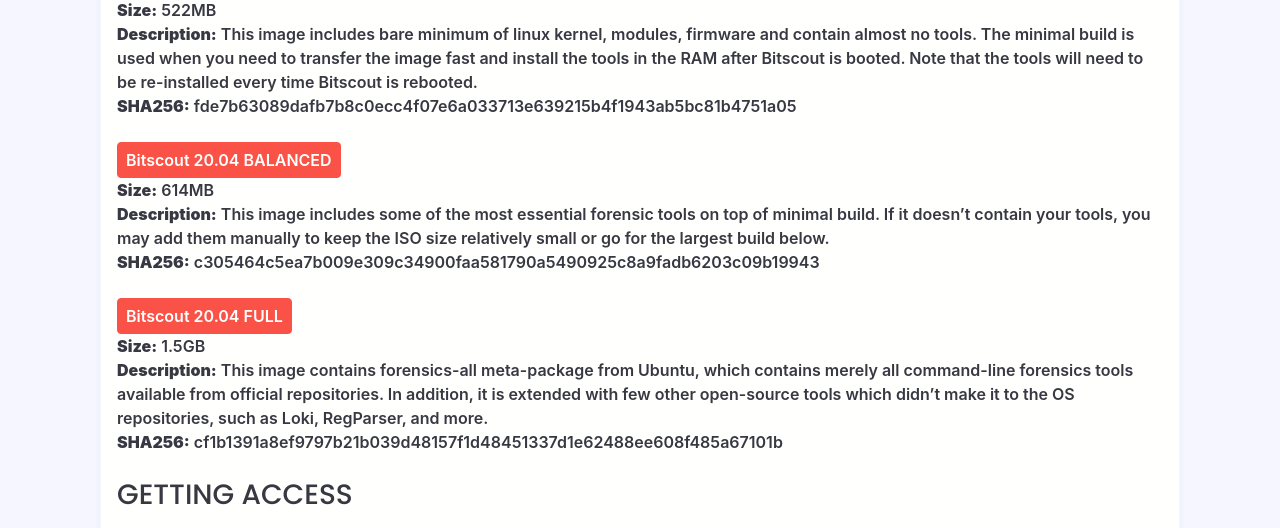
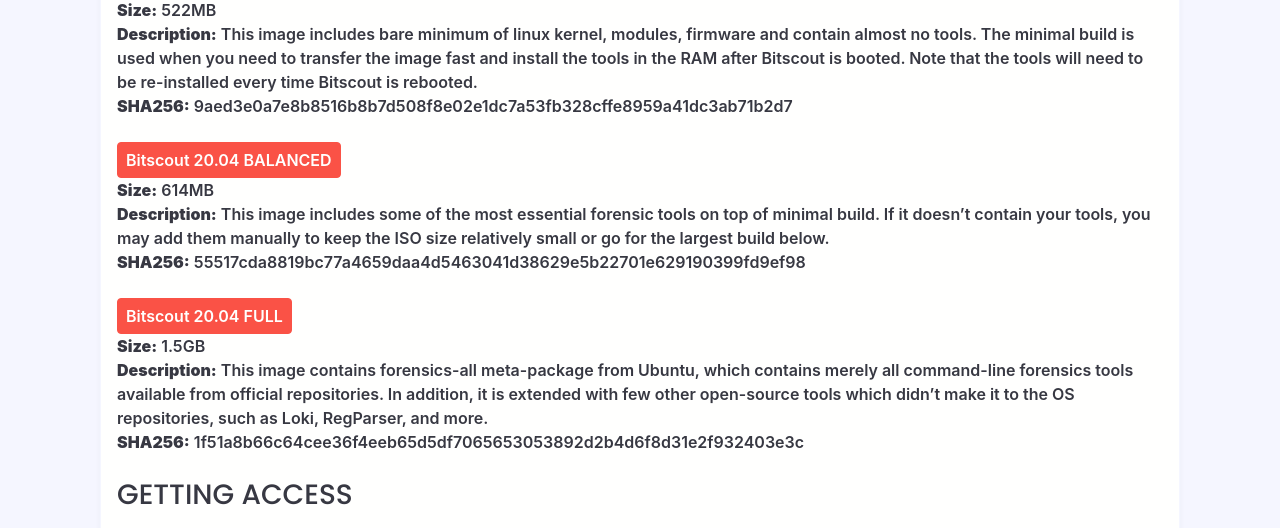
Before and after one commit to bitscout-forensics/bitscout-forensics.github.io, a Jekyll site: the page built from _posts/quick-try/2020-02-16-prebuilt-images.md, in a window 1280 px wide. Shown: the part 638-1166 px from the top of the page. Built offline with Jekyll 4.4.1, drawn with Linux system fonts in a browser that asks for light colours; nearby versions of some CDN libraries; some web fonts are replaced.

Commit message:
Updated pre-built ISO files

```diff
--- a/_posts/quick-try/2020-02-16-prebuilt-images.md
+++ b/_posts/quick-try/2020-02-16-prebuilt-images.md
@@ -14,20 +14,20 @@
 
 Here is the list of pre-build images for your convenience
 
-[Bitscout 20.04 MINIMAL](https://mega.nz/#!X5Am2KaS!sMFReC7gUVvmwCuKxmdxPZulhHnfnS5uqRQjS0VHZHQ){: .btn .btn-red }
+[Bitscout 20.04 MINIMAL](https://mega.nz/#!P1hRwYDC!3UayKZ2Owqwt7T6uYvQ_VF4-wm2Rsi9OQFJxdMjotf4){: .btn .btn-red }
 **Size:** 522MB
 **Description:** This image includes bare minimum of linux kernel, modules, firmware and contain almost no tools. The minimal build is used when you need to transfer the image fast and install the tools in the RAM after Bitscout is booted. Note that the tools will need to be re-installed every time Bitscout is rebooted.
-**SHA256:** fde7b63089dafb7b8c0ecc4f07e6a033713e639215b4f1943ab5bc81b4751a05
+**SHA256:** 9aed3e0a7e8b8516b8b7d508f8e02e1dc7a53fb328cffe8959a41dc3ab71b2d7
 
-[Bitscout 20.04 BALANCED](https://mega.nz/#!2xJQxKDa!zWlLVr3SKFdsSv1cLFds6rAXmfNWmk-kaIAolNzVkvI){: .btn .btn-red }
+[Bitscout 20.04 BALANCED](https://mega.nz/#!3ohHxaqR!oqqEHeh3LNthRhUkLzJl1rY8_BgXDkg1sspaMbQjWz4){: .btn .btn-red }
 **Size:** 614MB
 **Description:** This image includes some of the most essential forensic tools on top of minimal build. If it doesn't contain your tools, you may add them manually to keep the ISO size relatively small or go for the largest build below.
-**SHA256:** c305464c5ea7b009e309c34900faa581790a5490925c8a9fadb6203c09b19943
+**SHA256:** 55517cda8819bc77a4659daa4d5463041d38629e5b22701e629190399fd9ef98
 
-[Bitscout 20.04 FULL](https://mega.nz/#!75Qm1axC!yJXjE9xKwT8TG3SDmLhPHZoGRtn9l_tFUcVnoQNBbrU){: .btn .btn-red }
+[Bitscout 20.04 FULL](https://mega.nz/#!3swnAYRS!3UjkrpSMUd-sovwiSm0Ooh4RduFt-PDbpKKzh3PeauM){: .btn .btn-red }
 **Size:** 1.5GB
 **Description:** This image contains forensics-all meta-package from Ubuntu, which contains merely all command-line forensics tools available from official repositories. In addition, it is extended with few other open-source tools which didn't make it to the OS repositories, such as Loki, RegParser, and more.
-**SHA256:** cf1b1391a8ef9797b21b039d48157f1d48451337d1e62488ee608f485a67101b
+**SHA256:** 1f51a8b66c64cee36f4eeb65d5df7065653053892d2b4d6f8d31e2f932403e3c
 
 
 ### GETTING ACCESS ###
```
